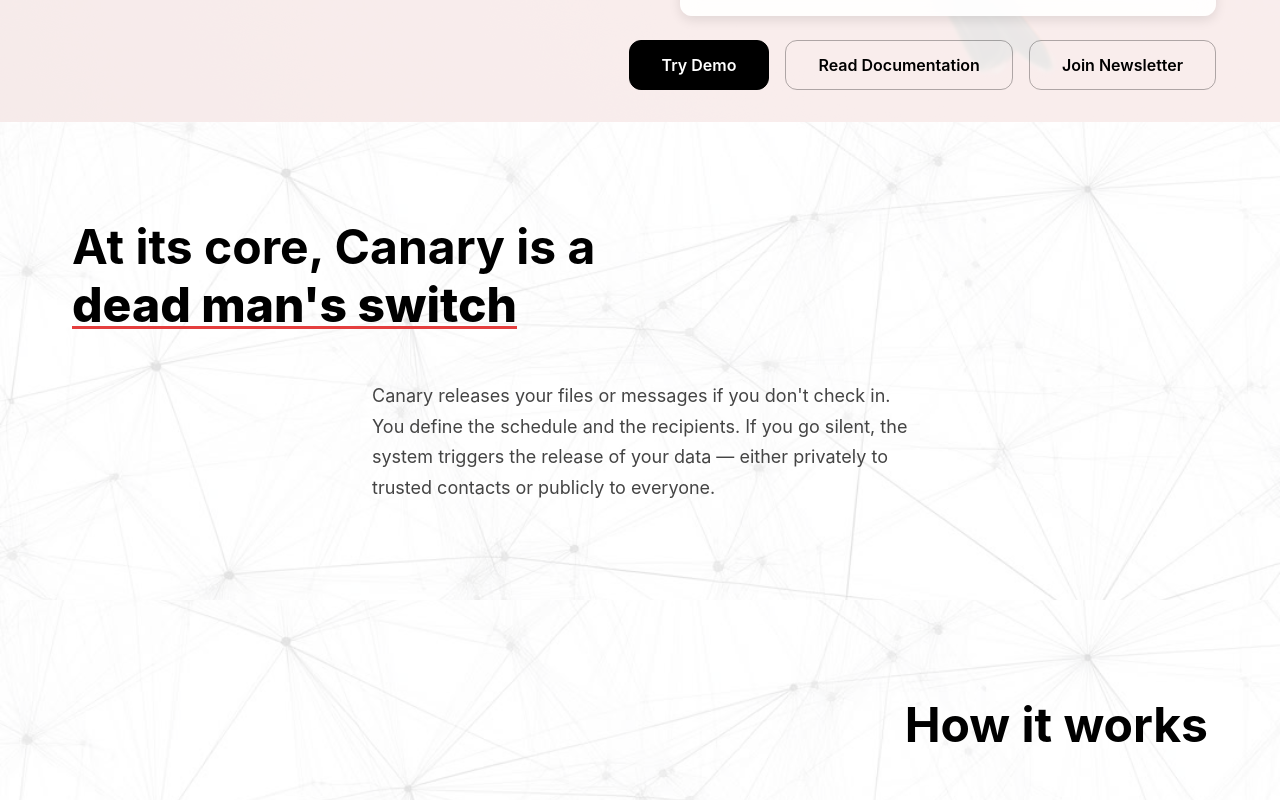
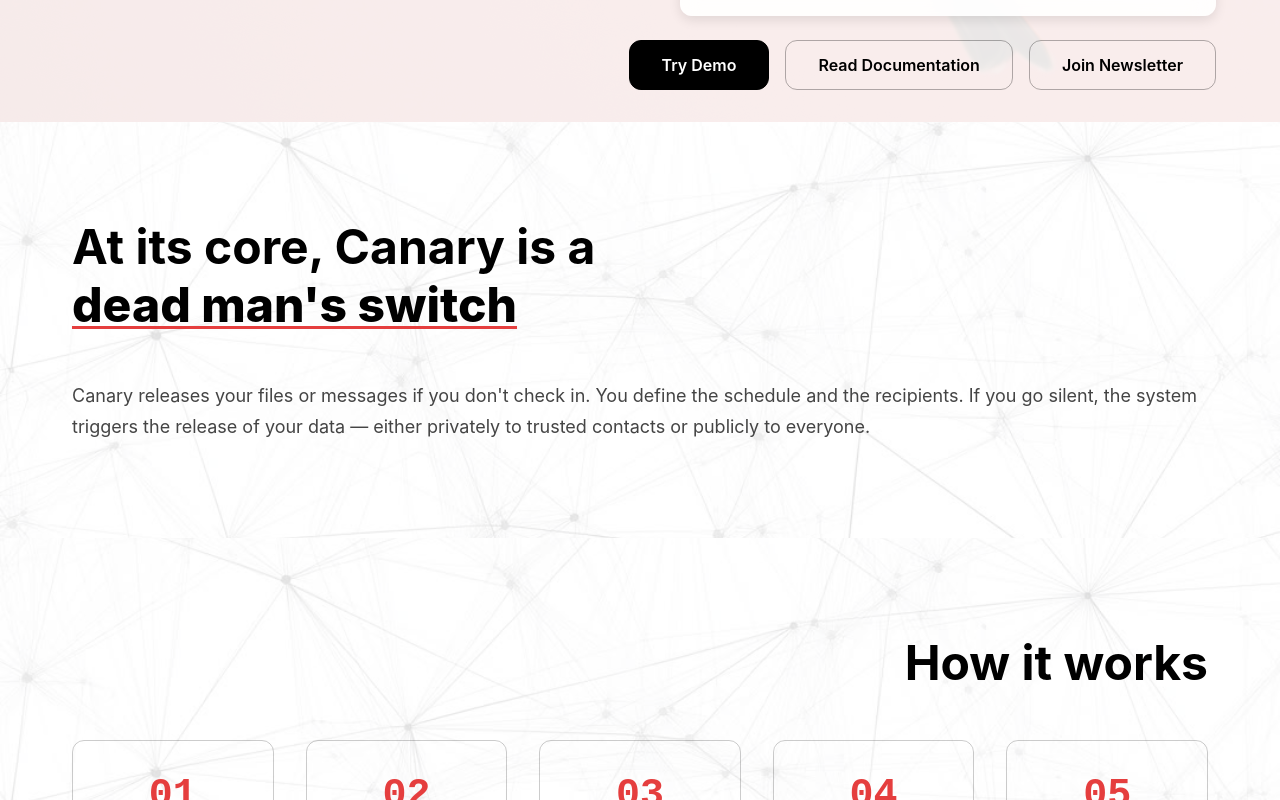
Before and after one commit to BlackLatch/canary-website, a Next.js app: page / in a window 1280 px wide. Shown: the part 678-1478 px from the top of the page. Built offline with nearby package versions, Linux system fonts and the light colour scheme.

Commit message:
adjusts margins for core paragraph

```diff
--- a/app/globals.module.css
+++ b/app/globals.module.css
@@ -1818,8 +1818,6 @@
   }
   .desktop-container section:nth-of-type(2) .desktop-section-content {
     text-align: left;
-    max-width: 600px;
-    margin: 0 auto;
   }
   .desktop-container section:nth-of-type(2) .desktop-section-content p {
     max-width: 100%;
```
